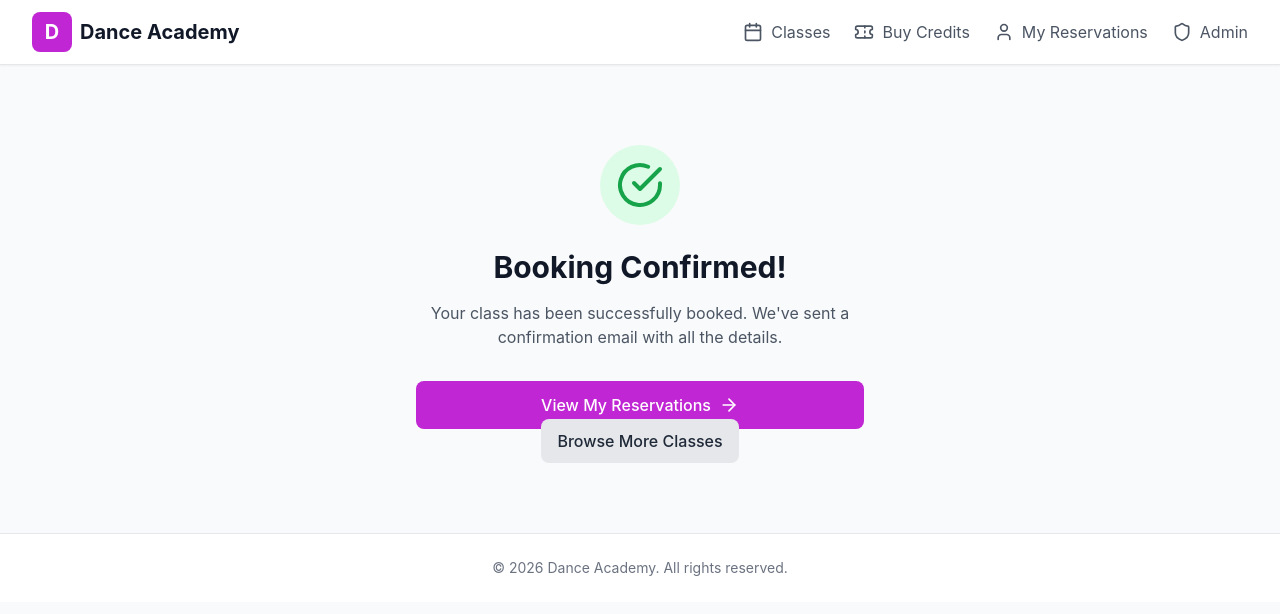
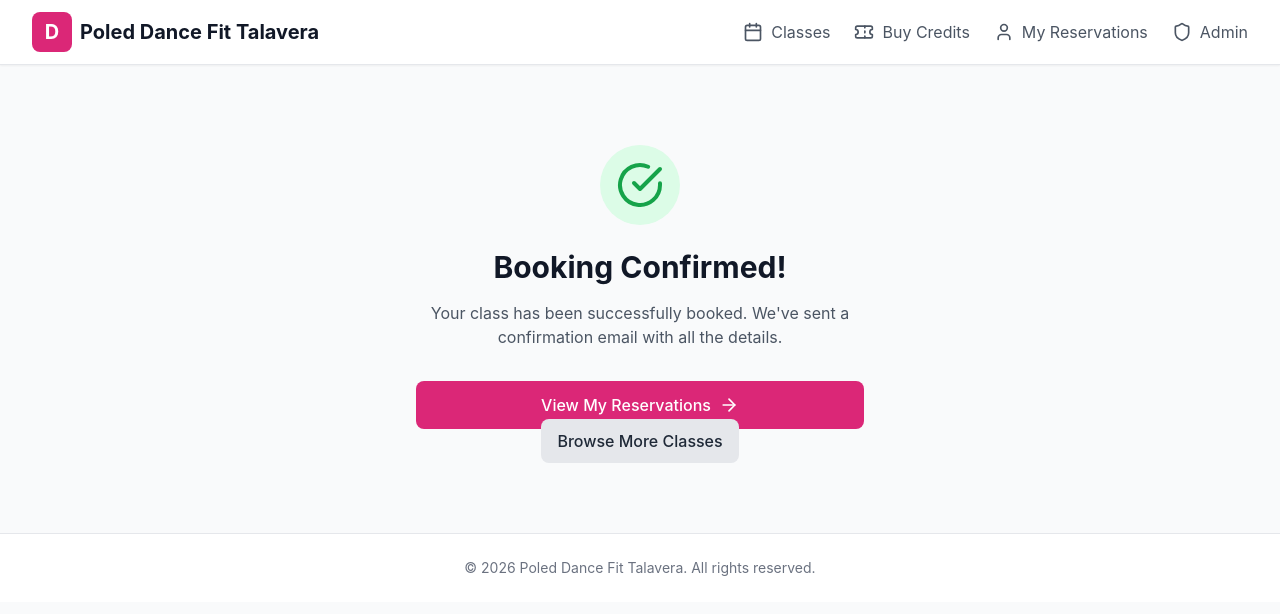
Before and after one commit to tania-zubrienko/pdft_bookings, a React (Vite) app: page /booking/success in a window 1280 px wide. Shown: the top 614 px of the page. Built offline with nearby package versions, Linux system fonts and the light colour scheme.

Commit message:
feat: color scheme

```diff
--- a/src/components/Layout/AdminLayout.tsx
+++ b/src/components/Layout/AdminLayout.tsx
@@ -32,7 +32,7 @@ export default function AdminLayout({ children }: AdminLayoutProps) {
                 </div>
                 <div className='flex flex-col'>
                   <span className='font-bold text-lg text-white leading-tight'>
-                    Dance Academy
+                    Poled Dance Fit Talavera
                   </span>
                   <span className='text-xs text-gray-400 leading-tight'>
                     Admin Panel
--- a/src/components/Layout/Layout.tsx
+++ b/src/components/Layout/Layout.tsx
@@ -24,7 +24,7 @@ export default function Layout({ children }: LayoutProps) {
                 <span className='text-white font-bold text-xl'>D</span>
               </div>
               <span className='font-bold text-xl text-gray-900'>
-                Dance Academy
+                Poled Dance Fit Talavera
               </span>
             </Link>
 
@@ -125,7 +125,7 @@ export default function Layout({ children }: LayoutProps) {
       <footer className='bg-white border-t border-gray-200 mt-auto'>
         <div className='max-w-7xl mx-auto px-4 sm:px-6 lg:px-8 py-6'>
           <p className='text-center text-gray-500 text-sm'>
-            © 2026 Dance Academy. All rights reserved.
+            © 2026 Poled Dance Fit Talavera. All rights reserved.
           </p>
         </div>
       </footer>
--- a/src/index.css
+++ b/src/index.css
@@ -47,7 +47,7 @@ body {
   }
 
   .input {
-    @apply w-full px-4 py-2 border border-gray-300 rounded-lg focus:outline-none focus:ring-2 focus:ring-primary-500 focus:border-transparent;
+    @apply w-full px-4 py-2 bg-white border border-gray-300 rounded-lg focus:outline-none focus:ring-2 focus:ring-primary-500 focus:border-transparent;
   }
 
   .card {
--- a/tailwind.config.js
+++ b/tailwind.config.js
@@ -5,16 +5,16 @@ export default {
     extend: {
       colors: {
         primary: {
-          50: '#fdf4ff',
-          100: '#fae8ff',
-          200: '#f5d0fe',
-          300: '#f0abfc',
-          400: '#e879f9',
-          500: '#d946ef',
-          600: '#c026d3',
-          700: '#a21caf',
-          800: '#86198f',
-          900: '#701a75',
+          50: '#fdf2f8',
+          100: '#fce7f3',
+          200: '#fbcfe8',
+          300: '#f9a8d4',
+          400: '#f472b6',
+          500: '#ec4899',
+          600: '#db2777',
+          700: '#be185d',
+          800: '#9d174d',
+          900: '#831843',
         },
       },
     },
```
